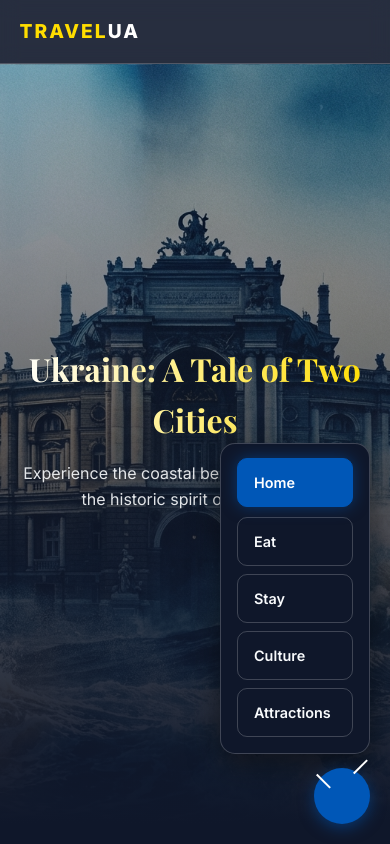
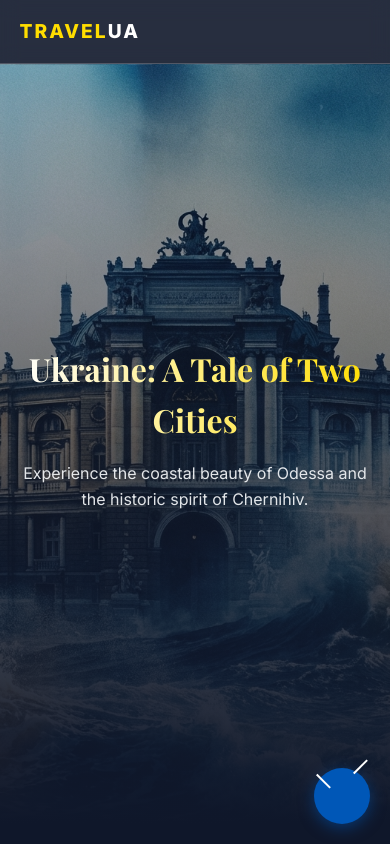
Before and after one commit to deleminaro/Ukraine-travel-site, a plain HTML site: page index.html in a window 390 px wide. Both pictures are taken after a click on the button 342 px from the left and 796 px from the top of the page. Shown: the top 844 px of the page. Drawn offline with nearby package versions, Linux system fonts and the light colour scheme.

Commit message:
still trying to fix it

```diff
--- a/css/style.css
+++ b/css/style.css
@@ -258,7 +258,7 @@ footer {
 }
 
 .mobile-nav {
-    display: none;
+    display: none !important;
     position: fixed;
     bottom: 90px;
     right: 20px;
--- a/index.html
+++ b/index.html
@@ -52,7 +52,7 @@
         <a href="culture.html" class="nav-btn">Culture</a>
         <a href="attractions.html" class="nav-btn">Attractions</a>
     </div>
-    <button class="mobile-menu-btn" onclick="toggleMobileMenu()">
+    <button class="mobile-menu-btn" id="mobileMenuBtn">
         <span></span>
         <span></span>
         <span></span>
@@ -60,10 +60,10 @@
 
     <script src="js/script.js"></script>
     <script>
-        function toggleMobileMenu() {
-            document.querySelector('.mobile-menu-btn').classList.toggle('active');
+        document.getElementById('mobileMenuBtn').addEventListener('click', function() {
+            this.classList.toggle('active');
             document.querySelector('.mobile-nav').classList.toggle('show');
-        }
+        });
     </script>
 </body>
 </html>
```
Also changed, not shown: attractions.html (+4 -4 lines), culture.html (+4 -4 lines), eat.html (+4 -4 lines), stay.html (+4 -4 lines).
